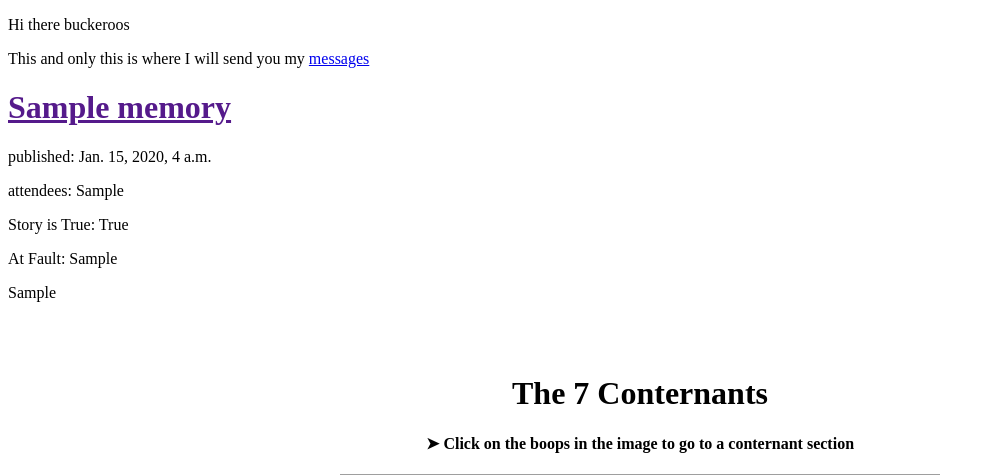
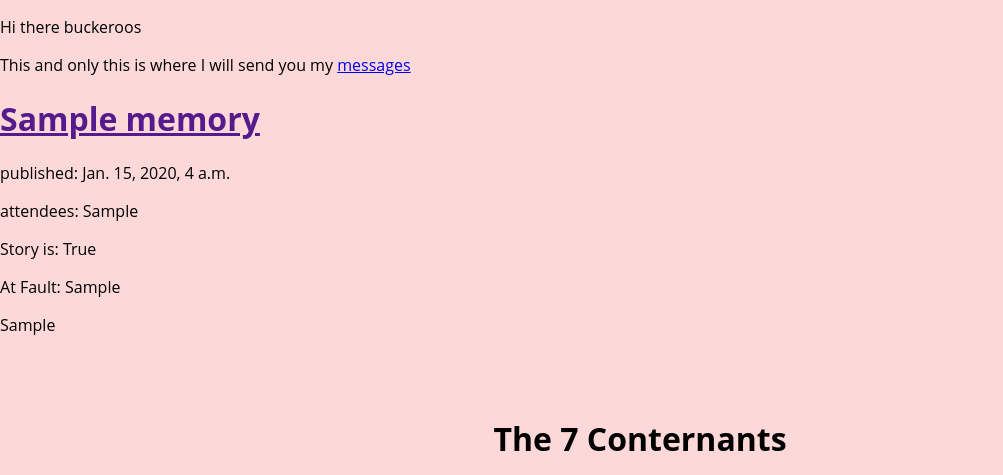
Before and after one commit to primeunforcer/KinkadeWebpage, a Django app: template memories/templates/memories/memory_list.html in a window 1280 px wide. Shown: the top 475 px of the page, without its empty margins (0-1003 px from the left). Run offline with Django 3.2, Linux system fonts and the light colour scheme; the template is opened without the code that fills it: values that come from a table or form of the project are taken from there, others are empty; tables that the repository leaves empty hold one stand-in row (values such as "Sample post"); grey boxes are pictures that could not be loaded.

Commit message:
Added pink background

```diff
--- a/memories/templates/memories/memory_list.html
+++ b/memories/templates/memories/memory_list.html
@@ -3,6 +3,14 @@
 <head>
     <meta charset="UTF-8">
     <title>Kinkaid's Paidge</title>
+       <style type="text/css">
+       body {
+            background-color: #fdd8d8;
+            margin: 0;
+            padding: 0;
+            font-family: "Open Sans", "Helvetica Neue", Helvetica, Arial, sans-serif;
+        }
+        </style>
 </head>
 <body>
     <p>Hi there buckeroos</p>
@@ -14,7 +22,7 @@
                 <h1><a href="">{{ memory.title }}</a></h1>
                 <p>published: {{ memory.published_date }}</p>
                 <p>attendees: {{ memory.attendees }}</p>
-                <p>Story is True: {{ memory.story_is_true }}</p>
+                <p>Story is: {{ memory.story_is_true }}</p>
                 <p>At Fault: {{memory.whos_fault }}</p>
                 <p>{{ memory.story|linebreaksbr }}</p>
                 <br><br>
```
